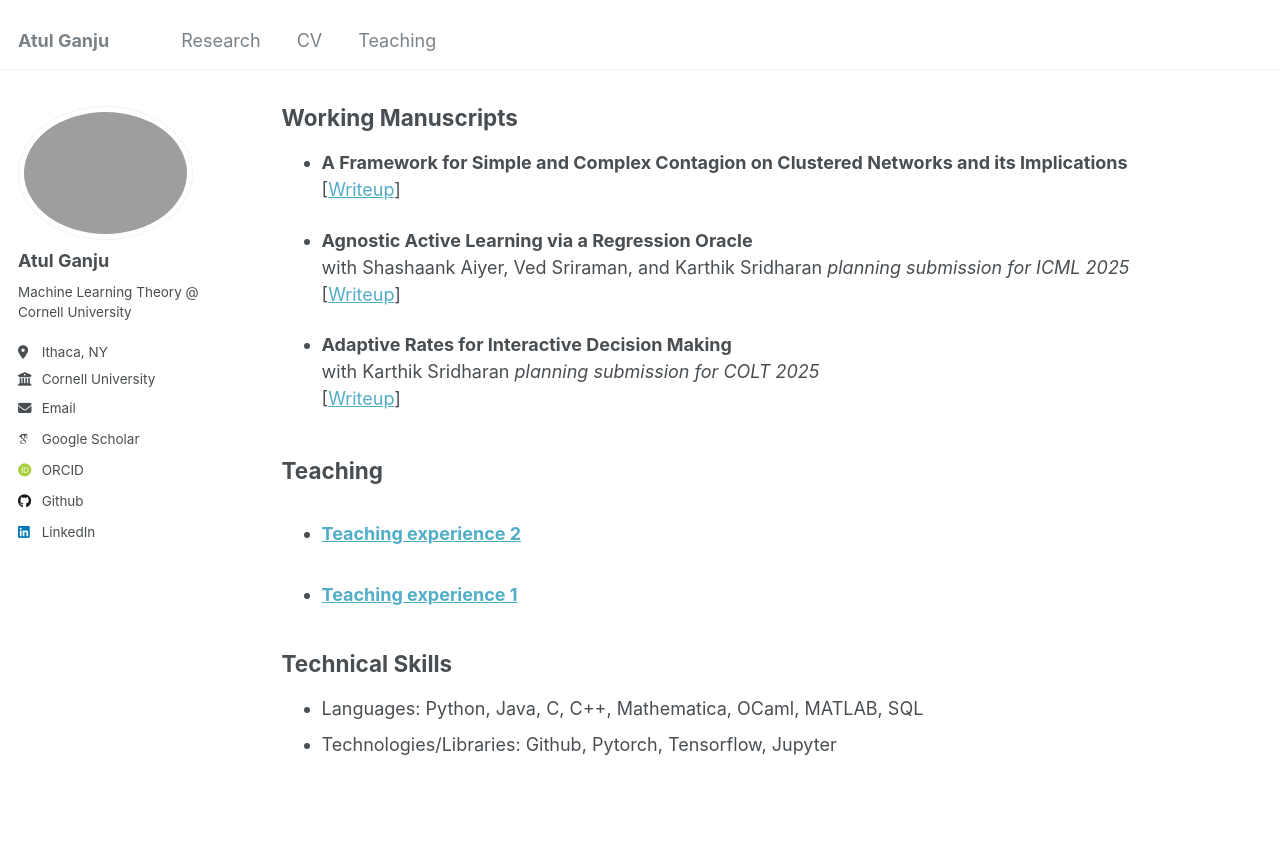
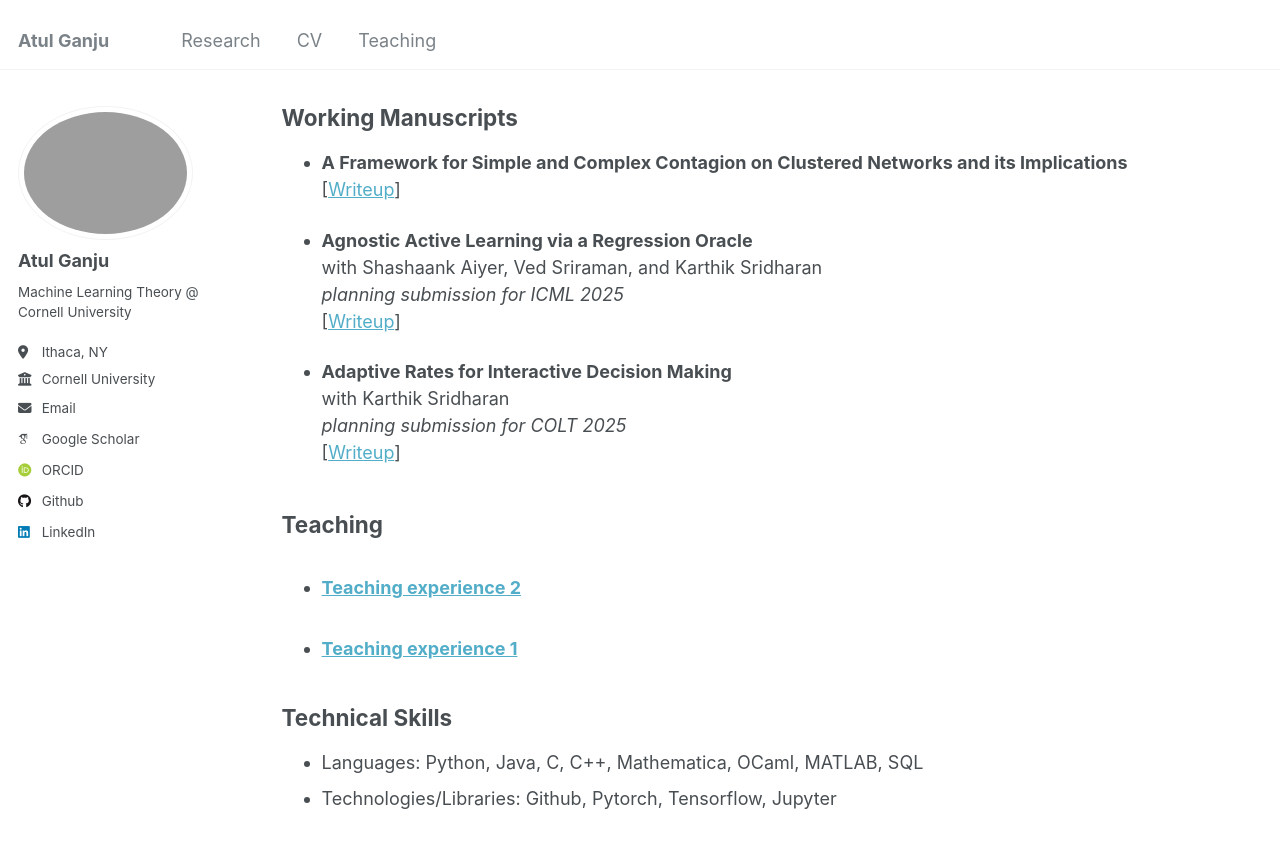
Before and after one commit to atulganju/atulganju.github.io, a Jekyll site: the page built from _pages/cv.md, in a window 1280 px wide and 900 px high, scrolled down 1092 px. Shown: the top 848 px of the window. Built offline with Jekyll 4.4.1, drawn with Linux system fonts in a browser that asks for light colours; some web fonts are replaced.

Commit message:
Update cv.md

```diff
--- a/_pages/cv.md
+++ b/_pages/cv.md
@@ -42,12 +42,12 @@ redirect_from:
   [[Writeup](https://github.com/atulganju/Complex-Contagion-In-Clique-Based-Networks/tree/main)]
 
 * **Agnostic Active Learning via a Regression Oracle**\
-  with Shashaank Aiyer, Ved Sriraman, and Karthik Sridharan
+  with Shashaank Aiyer, Ved Sriraman, and Karthik Sridharan\
   *planning submission for ICML 2025*\
   [[Writeup](https://github.com/atulganju/Agnostic-Stream-Based-Selective-Sampling-via-Regression)]
 
 * **Adaptive Rates for Interactive Decision Making**\
-  with Karthik Sridharan
+  with Karthik Sridharan\
   *planning submission for COLT 2025*\
   [[Writeup](https://github.com/atulganju/Adaptive-Rates-for-Interactive-Decision-Making/blob/main/Adaptive_Rates_for_Interactive_Decision_Making.pdf)]
 
```
